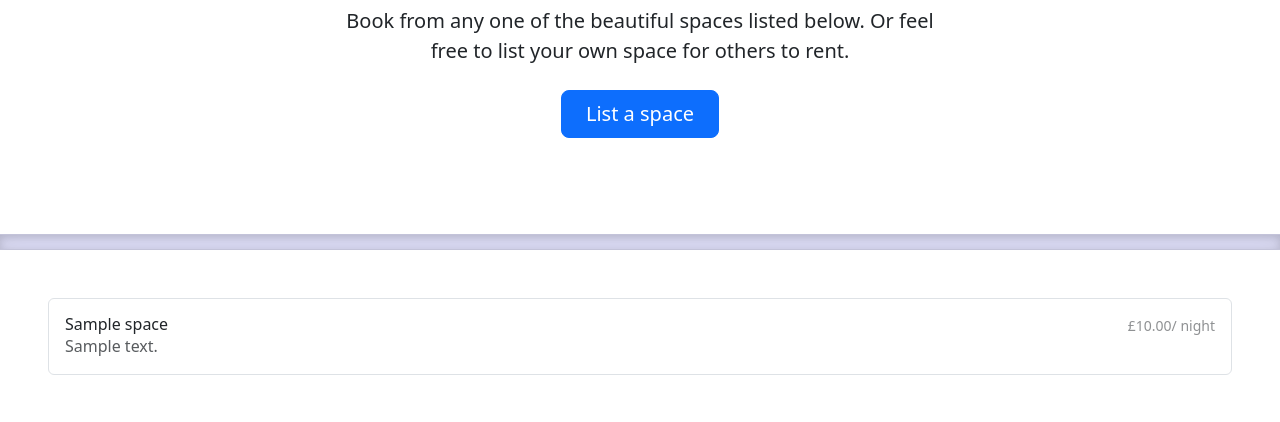
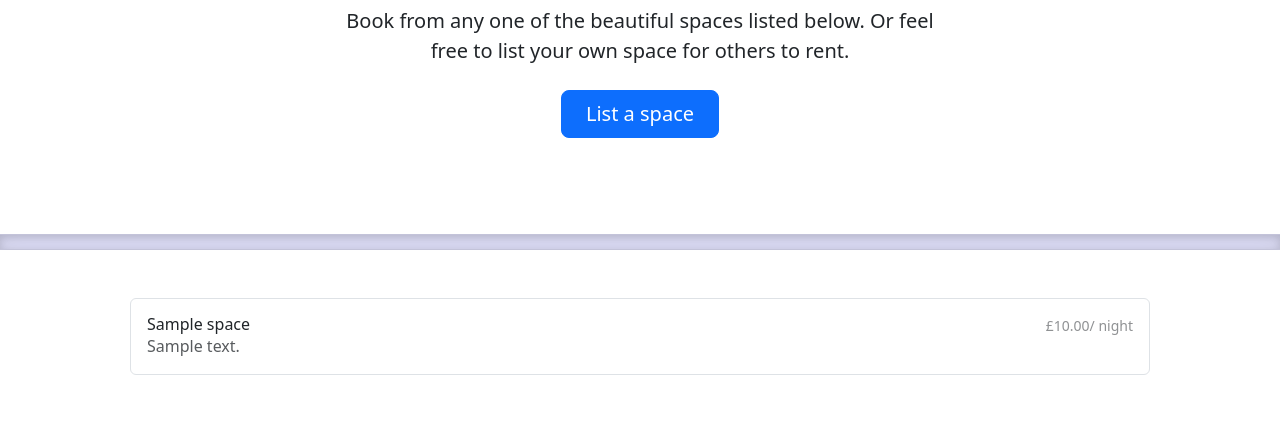
Before and after one commit to JonnySB/makers-007-engineering-project-1, a Flask app: template templates/spaces/spaces.html in a window 1280 px wide. Shown: the part 343-765 px from the top of the page. Run offline with Flask 3, Linux system fonts and the light colour scheme; the template is opened without the code that fills it: most values are stand-ins (such as "Sample title", 1, 10 or a date in 2020).

Commit message:
Merged Jonny's fixes

```diff
--- a/templates/spaces/spaces.html
+++ b/templates/spaces/spaces.html
@@ -87,6 +87,7 @@
 
     <!-- row p-4 pb-0 pe-lg-0 pt-lg-5 align-items-center rounded-3 border shadow-lg -->
 
+    <div class="container">
         <div class="flex-column flex-md-row p-5 gap-4 py-md-5 align-items-center justify-content-center">
             <div class="list-group">
                 {% for space in spaces %}
@@ -99,10 +100,12 @@
                                 {{ space.description }}
                             </p>
                         </div>
-                    <small class="opacity-50 text-nowrap t-space-price">£{{'%0.2f' % space.price|float}}/ night</small>
+                        <small class="opacity-50 text-nowrap t-space-price">£{{'%0.2f' % space.price|float}}/
+                            night</small>
                     </div>
                 </a>
                 {% endfor %}
+            </div>
         </div>
     </div>
 
```
Lines whose indentation alone changed are shown as unchanged.
